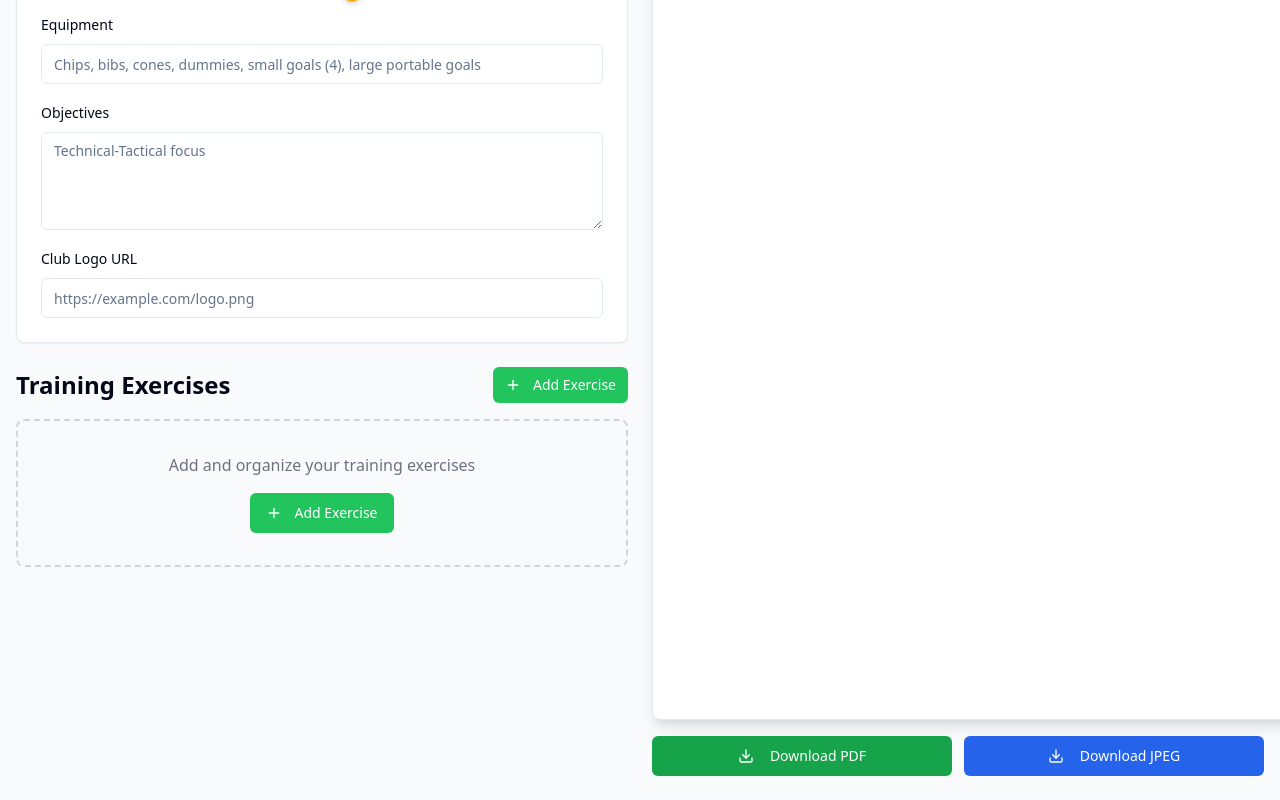
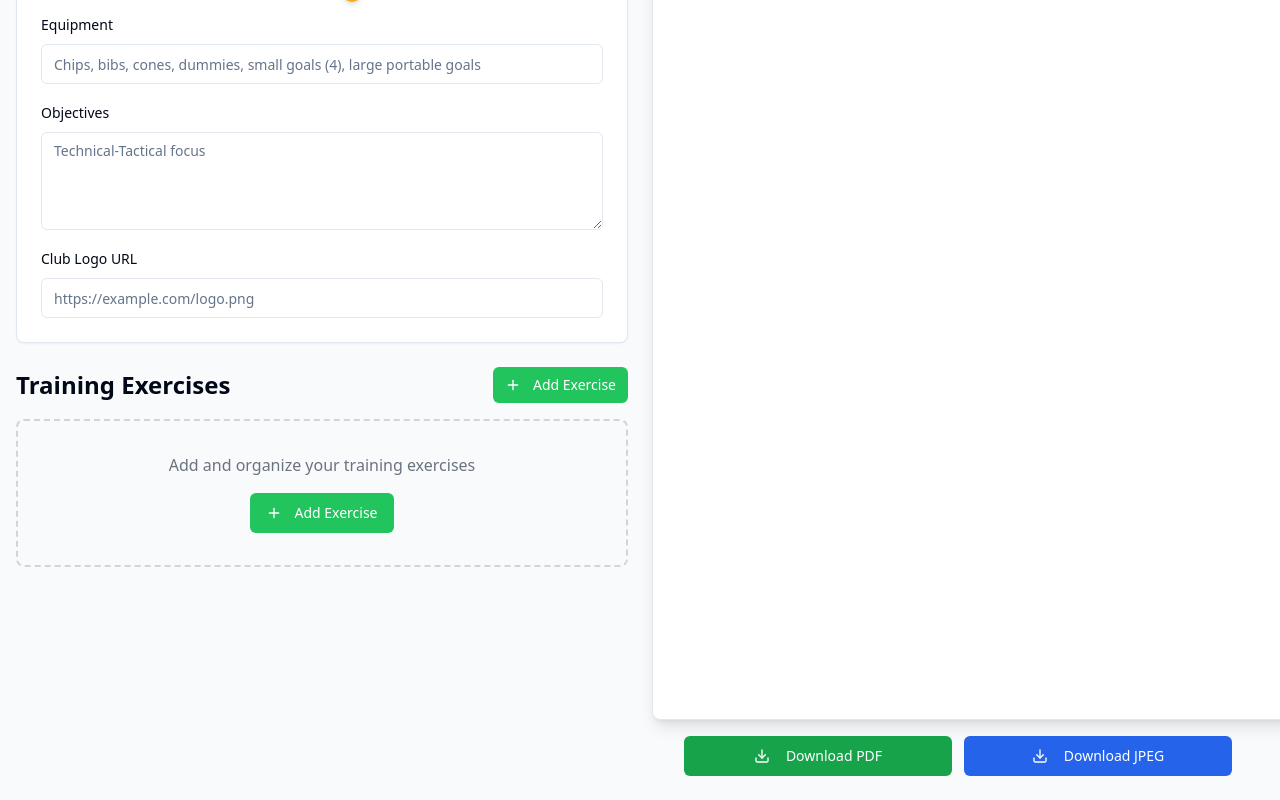
Before and after one commit to stepun/training-session-planner, a React (Vite) app in the folder frontend/: page / in a window 1280 px wide. Shown: the part 512-1312 px from the top of the page. Built offline with nearby package versions, Linux system fonts and the light colour scheme; what @react-pdf/renderer would draw is missing.

Commit message:
style: center download buttons with padding
- Add horizontal padding (px-8) to button container
- Buttons now centered relative to preview instead of edge-to-edge
- Better visual alignment with preview content

```diff
--- a/frontend/src/App.tsx
+++ b/frontend/src/App.tsx
@@ -88,6 +88,7 @@ function App() {
             </div>
 
             {/* Export Buttons */}
+            <div className="px-8">
               <div className="grid grid-cols-2 gap-3">
                 <Button
                   onClick={handleExportPDF}
@@ -108,6 +109,7 @@ function App() {
           </div>
         </div>
       </div>
+    </div>
   )
 }
 
```
Lines whose indentation alone changed are shown as unchanged.
